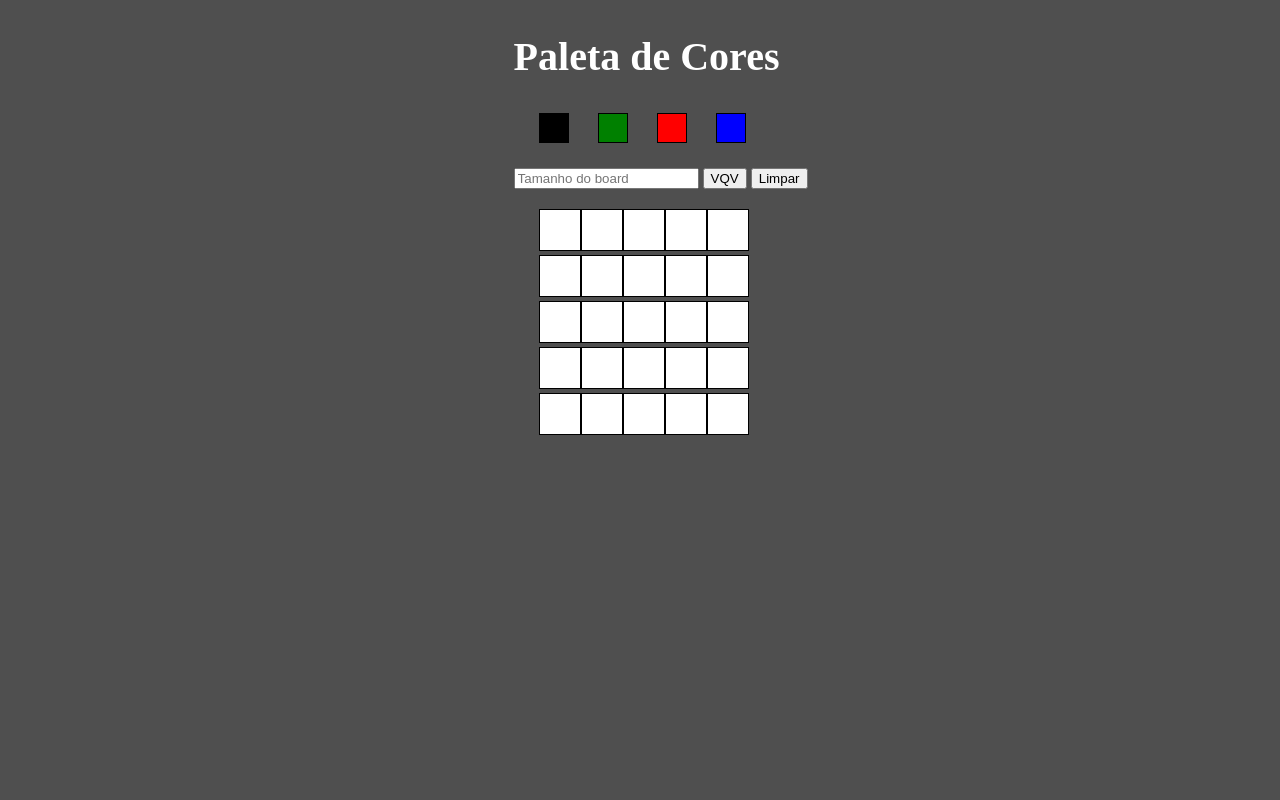
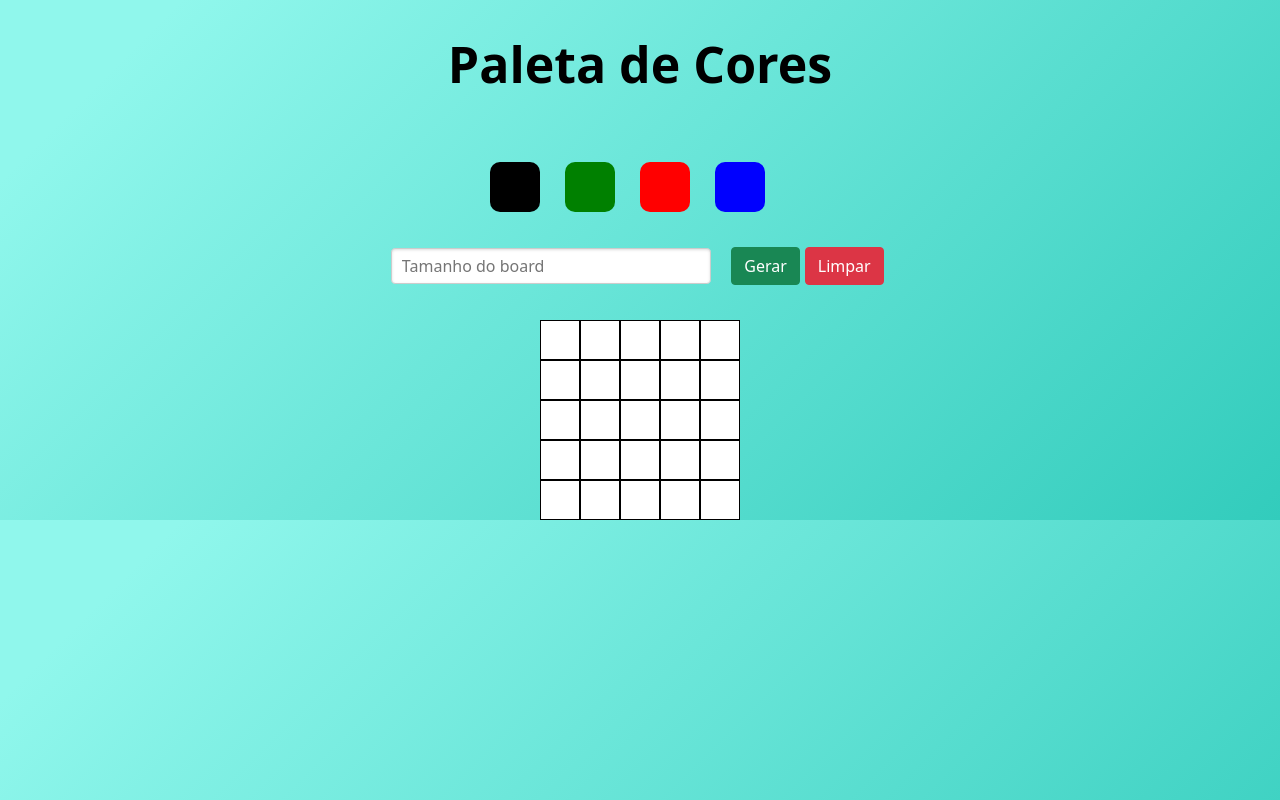
Before and after one commit to leonanfecosta/leonanfecosta.github.io, a plain HTML site: page projetos/pixels-art/index.html in a window 1280 px wide. Drawn offline with nearby package versions, Linux system fonts and the light colour scheme.

Commit message:
atualiza o estilo do projeto pixelsart

```diff
--- a/projetos/pixels-art/index.html
+++ b/projetos/pixels-art/index.html
@@ -6,6 +6,8 @@
     <meta name="viewport" content="width=device-width, initial-scale=1.0" />
     <link rel="stylesheet" href="style.css" />
     <title>Paleta de Cores</title>
+    <link href="https://cdn.jsdelivr.net/npm/bootstrap@5.1.3/dist/css/bootstrap.min.css" rel="stylesheet" integrity="sha384-1BmE4kWBq78iYhFldvKuhfTAU6auU8tT94WrHftjDbrCEXSU1oBoqyl2QvZ6jIW3" crossorigin="anonymous">
+    <link rel="stylesheet" href="https://unpkg.com/purecss@2.0.6/build/pure-min.css" integrity="sha384-Uu6IeWbM+gzNVXJcM9XV3SohHtmWE+3VGi496jvgX1jyvDTXfdK+rfZc8C1Aehk5" crossorigin="anonymous">
   </head>
   <body>
     <main>
@@ -18,15 +20,10 @@
         <button class="color" id="red"></button>
         <button class="color" id="blue"></button>
       </section>
-      <section id="buttons">
-        <input
-          type="number"
-          id="board-size"
-          min="1"
-          placeholder="Tamanho do board"
-        />
-        <button id="generate-board" type="button">VQV</button>
-        <button id="clear-board" type="button">Limpar</button>
+      <section id="buttons" class="pure-form">
+        <input type="number" id="board-size" minlength="1" placeholder="Tamanho do board" class="pure-input-1-4"/>
+        <button id="generate-board" type="button" class="btn btn-success">Gerar</button>
+        <button id="clear-board" type="button" class="btn btn-danger">Limpar</button>
       </section>
 
       <section>
--- a/projetos/pixels-art/script.js
+++ b/projetos/pixels-art/script.js
@@ -1,5 +1,5 @@
-let pixelBoard = document.getElementById('pixel-board');
-let btBlack = document.getElementById('black');
+const pixelBoard = document.getElementById('pixel-board');
+const btBlack = document.getElementById('black');
 
 window.onload = function () {
   defineBlack();
--- a/projetos/pixels-art/style.css
+++ b/projetos/pixels-art/style.css
@@ -1,20 +1,35 @@
 body {
-  background-color: rgb(79, 79, 79);
+  background-image: linear-gradient( 135deg, #90F7EC 10%, #32CCBC 100%);  margin: 0;
+  padding: 0;
+  font-family: 'Segoe UI', Tahoma, Geneva, Verdana, sans-serif;
+}
+main{
+  display: flex;
+  flex-direction: column;
+}
+.header{
+  display: flex;
+  justify-content:center;
+  margin-bottom: 35px;
+}
+
+#color-palette {
+  display: flex;
+  justify-content:center;
+  margin-bottom: 35px;
 }
 
 .color,
 .selected {
-  display: inline-block;
-  width: 30px;
-  height: 30px;
-  border: 1px solid black;
-  margin-bottom: 25px;
-  margin-left: 25px;
+  width: 50px;
+  height: 50px;
+  border-radius: 10px;
+  margin-right: 25px;
+  border: none;
 }
 
 #black {
   background-color: black;
-  margin-left: 42%;
 }
 
 #green {
@@ -30,24 +45,38 @@ body {
 }
 
 .pixel {
+  display: flex;
+  flex-direction: column;
   height: 40px;
   width: 40px;
   border: 1px solid black;
-  display: inline-block;
   background-color: white;
 }
 
 #title {
-  margin-left: 40%;
-  color: white;
-  font-size: 40px;
+  color: black;
+  font-size: 50px;
+  font-weight: bold;
 }
 
 #pixel-board {
-  margin-left: 42%;
+  display:flex;
+  justify-content:center;
+  line-height:0;
+  margin: 0 auto;
 }
 
-#buttons{
-    margin-left:40%;
-    margin-bottom: 20px;
+#buttons {
+  display:flex;
+  justify-content:center;
+  align-items: center;
+  margin-bottom:35px;
 }
+
+#buttons input {
+  margin-right: 20px;
+}
+
+#buttons button {
+  margin-right: 5px;
+}
```
